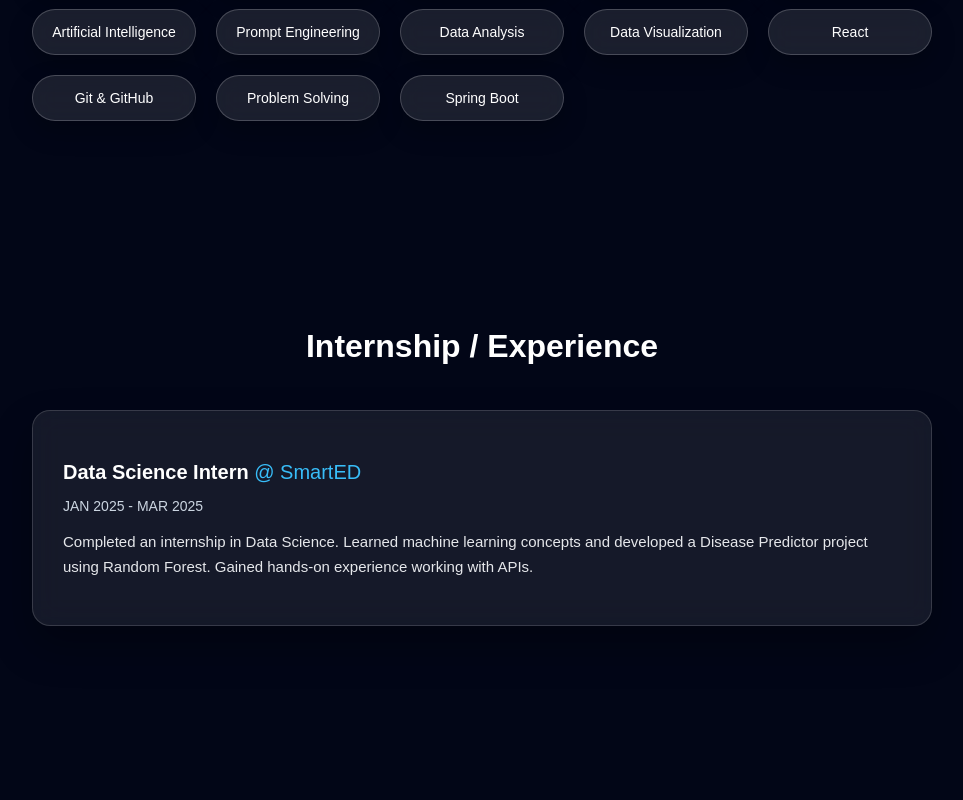
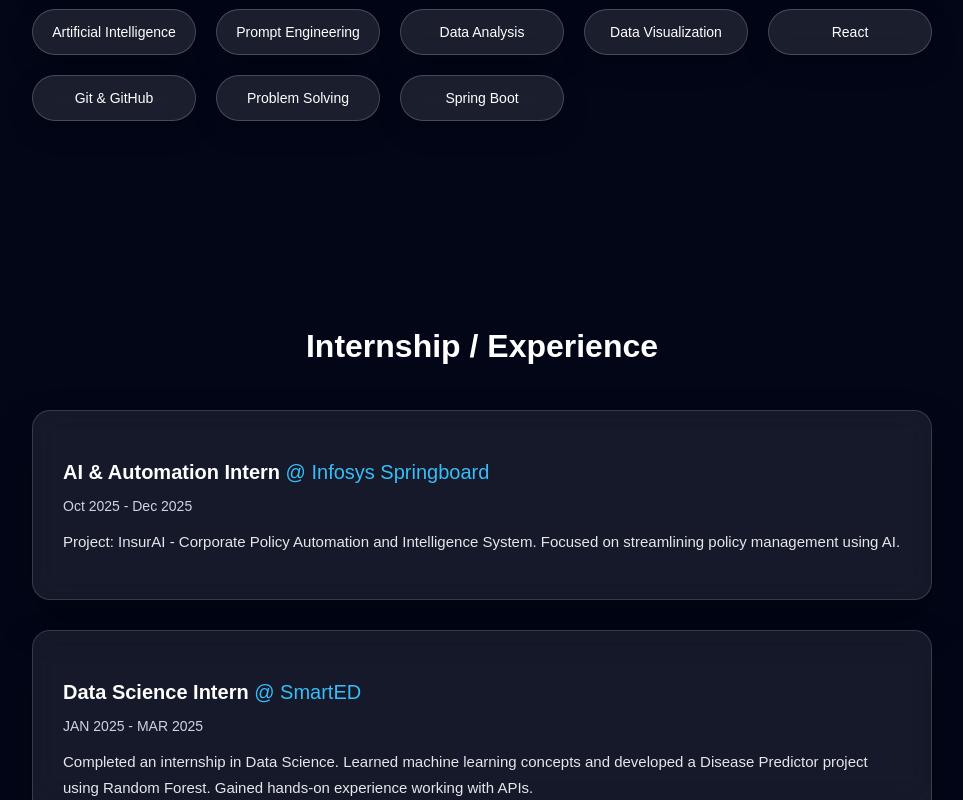
Before and after one commit to ponshivavel/portfolio, a React (Vite) app: page / in a window 1280 px wide. Shown: the part 942-1742 px from the top of the page, without its empty margins (158-1121 px from the left). Built offline with nearby package versions, Linux system fonts and the light colour scheme.

Commit message:
Refactor experience object keys in Experience component
Updated experience object keys for consistency.

```diff
--- a/src/components/Experience.jsx
+++ b/src/components/Experience.jsx
@@ -2,6 +2,12 @@ import React from "react";
 
 function Experience() {
   const experiences = [
+{
+      role: "AI & Automation Intern", // Changed from title
+      company: "Infosys Springboard", // Changed from organization
+      duration: "Oct 2025 - Dec 2025",
+      description: "Project: InsurAI - Corporate Policy Automation and Intelligence System. Focused on streamlining policy management using AI." // Changed from details
+    },
     {
       role: "Data Science Intern",
       company: "SmartED",
```
